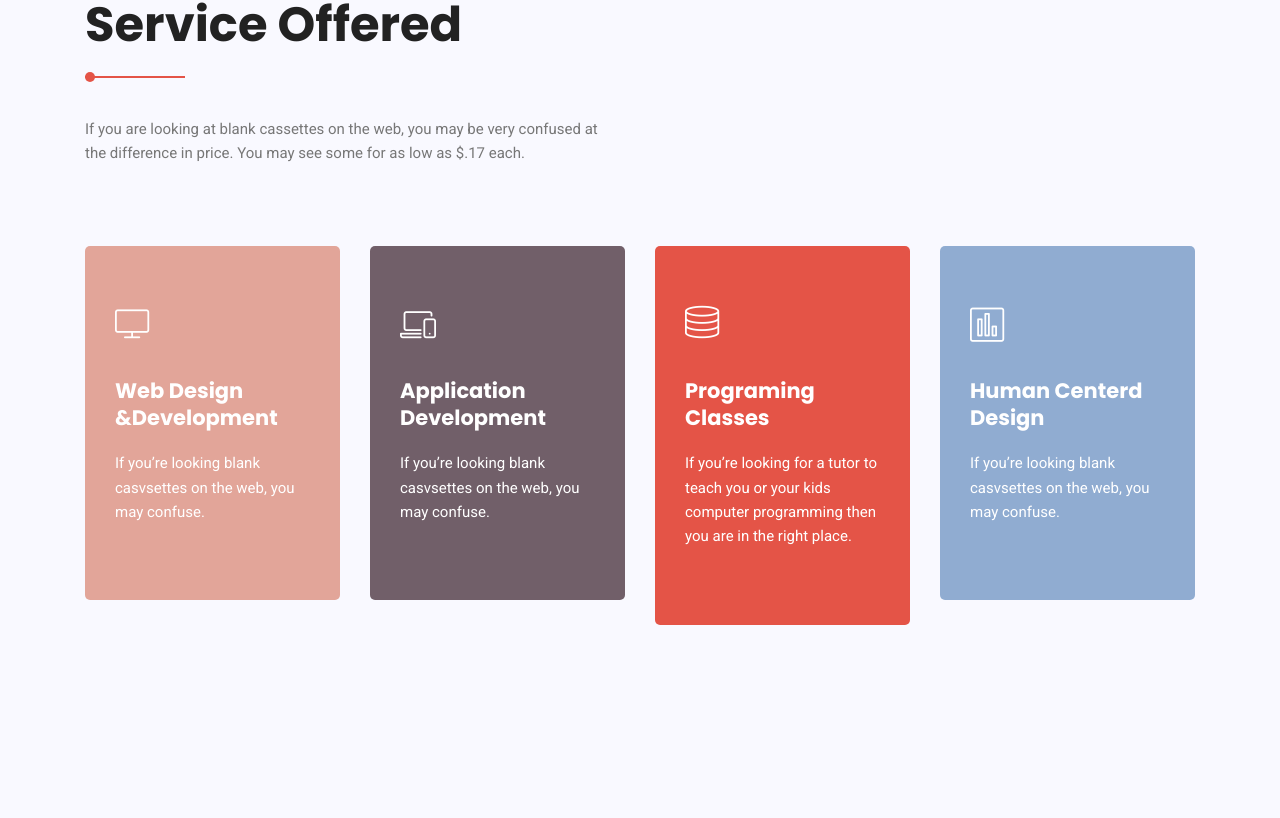
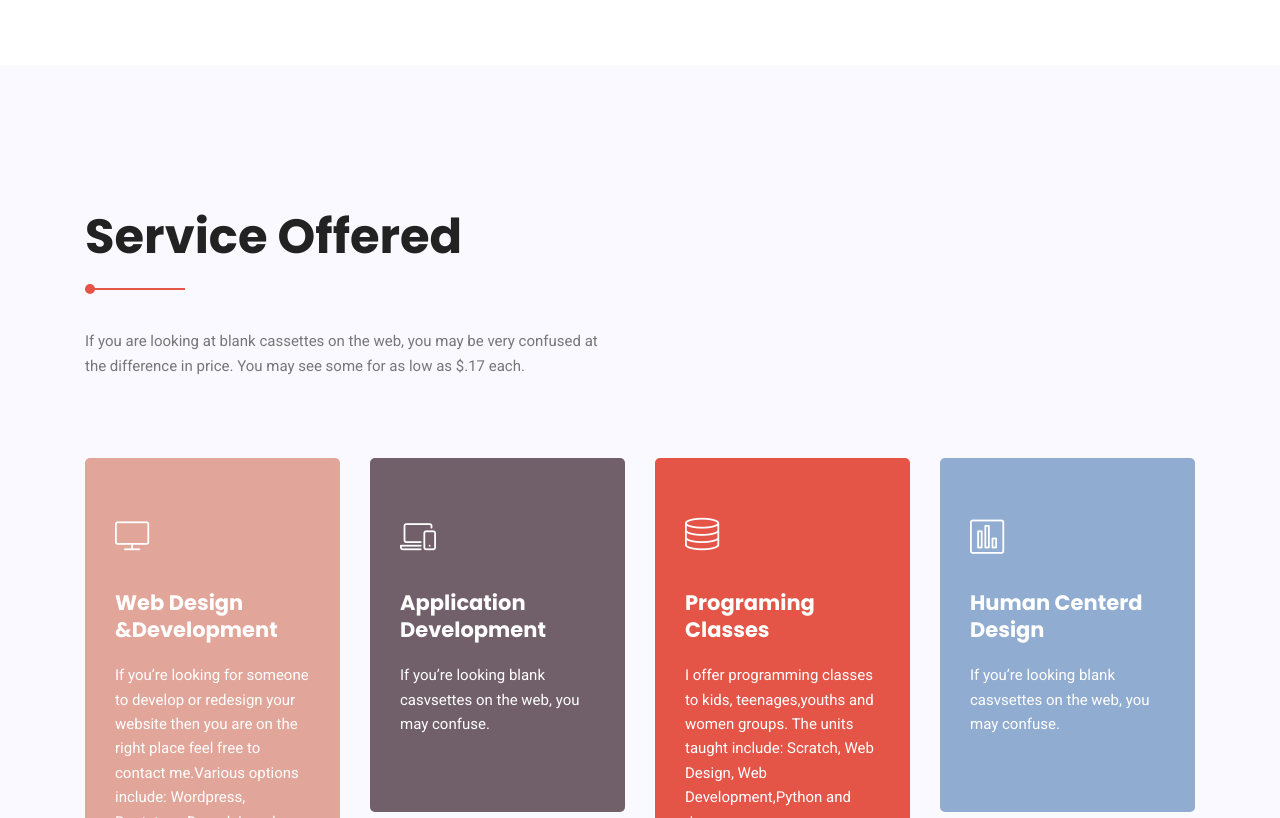
Before and after one commit to Renice-Owino/Renice-Owino.github.io, a plain HTML site: page index.html in a window 1280 px wide. Shown: the part 2632-3450 px from the top of the page. Drawn offline with nearby package versions, Linux system fonts and the light colour scheme; some packages are replaced by stand-ins of ours.

Commit message:
updated services

```diff
--- a/index.html
+++ b/index.html
@@ -105,8 +105,8 @@
 		<div class="container">
 			<div class="row align-items-center justify-content-between">
 				<div class="col-lg-6 about-left">
-<!-- 					<img class="img-fluid" src="img/about-img.jpg" alt="">
- -->				</div>
+					<img class="img-fluid" src="img/img.jpeg" alt="">
+				</div>
 				<div class="col-lg-5 col-md-12 about-right">
 					<div class="section-title">
 						<h2>About Renice</h2>
@@ -297,7 +297,7 @@
 						<h4>
 							<span>Web Design</span> &Development
 						</h4>
-						<p>If you’re looking blank casvsettes on the web, you may confuse.</p>
+						<p>If you’re looking for someone to develop or redesign your website then you are on the right place feel free to contact me.Various options include: Wordpress, Bootstrap, Drupal,Joomla</p>
 					</div>
 				</div>
 				<div class="col-lg-3 col-md-6">
@@ -313,7 +313,7 @@
 						<span class="lnr lnr-database"></span>
 						<h4><span>Programing</span> Classes
 						</h4>
-						<p>If you’re looking for a tutor to teach you or your kids computer programming then you are in the right place.</p>
+						<p>I offer programming classes to kids, teenages,youths and women groups. The units taught include: Scratch, Web Design, Web Development,Python and Java</p>
 					</div>
 				</div>
 				<div class="col-lg-3 col-md-6">
```
Also changed, not shown: img/img.jpeg (added).
